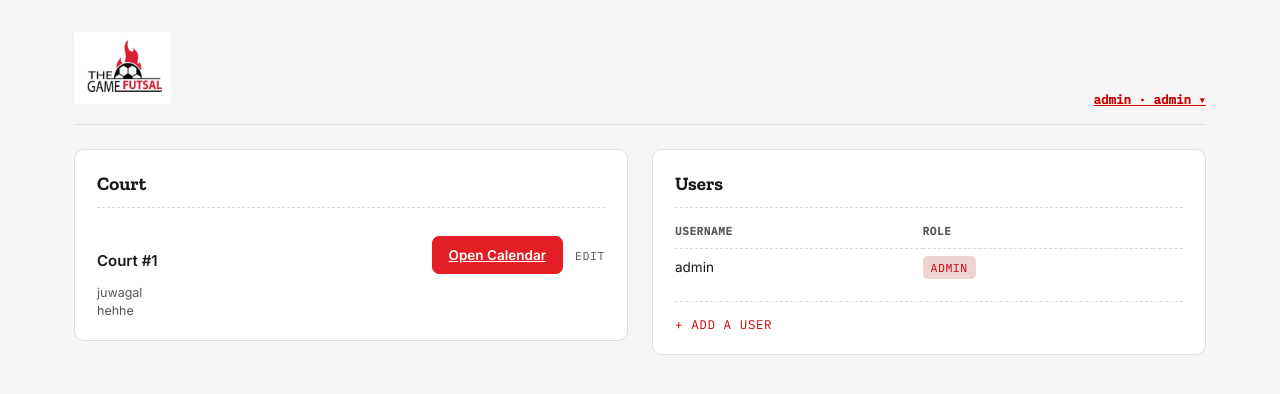
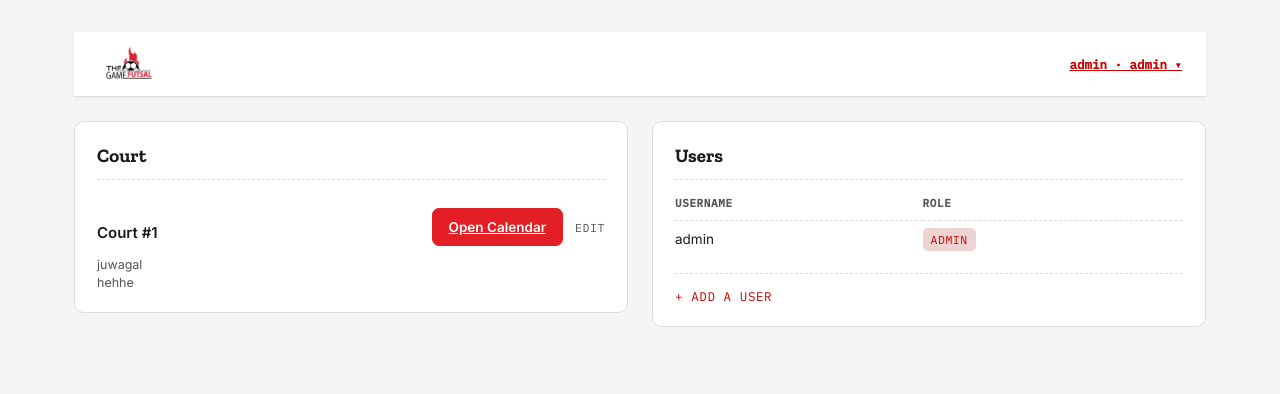
Before and after one commit to Prakriti-Shrestha03/Futsal_Training, a Flask app: page /admin in a window 1280 px wide. Shown: the top 394 px of the page. Run offline with Flask 3, Linux system fonts and the light colour scheme; a user stored in the database is signed in; data comes from the database, SQL or seed files in the repository; parts of the project's set-up code (start-up, migrations or seed data) failed here and were passed over; some libraries are stand-ins or nearby versions.

Commit message:
style: clean up header — sticky bar, proper logo size, pill user menu
- Header: white background, border-bottom + subtle shadow, sticky top,
  align-items center so logo and account section sit on the same line
- Remove decorative ::after pseudo-border (replaced by border-bottom)
- Logo: 72px -> 44px so it doesn't dominate the header bar
- User menu trigger: pill shape with border, dark text, no underline —
  overrides inherited red/underline from .header__account button
- Bump style.css to v=14

```diff
--- a/static/style.css
+++ b/static/style.css
@@ -37,7 +37,7 @@
 /* ---------- Logo image in header ---------- */
 
 .header__logo {
-  height: 72px;
+  height: 44px;
   width: auto;
   display: block;
   object-fit: contain;
@@ -55,26 +55,22 @@
 
 .app__header {
   display: flex;
-  align-items: baseline;
+  align-items: center;
   justify-content: space-between;
   flex-wrap: wrap;
-  gap: 16px;
-  padding-bottom: 18px;
+  gap: 12px;
+  padding: 10px 24px;
   margin-bottom: 24px;
-  position: relative;
+  background: var(--surface);
+  border-bottom: 1px solid var(--hairline);
+  box-shadow: 0 1px 4px rgba(0,0,0,0.06);
+  position: sticky;
+  top: 0;
+  z-index: 100;
 }
 
 .app__header::after {
-  content: "";
-  position: absolute;
-  left: 0; right: 0; bottom: 0;
-  height: 1px;
-  background-image: radial-gradient(circle, var(--hairline) 1.5px, transparent 1.6px),
-    linear-gradient(to right, var(--hairline) 0%, var(--hairline) 100%);
-  background-size: 14px 100%, 100% 1px;
-  background-repeat: repeat-x;
-  background-position: 0 bottom, 0 bottom;
-  opacity: 0.9;
+  display: none;
 }
 
 .header__brand {
@@ -733,20 +729,22 @@
 
 .user-menu__trigger {
   background: none;
-  border: none;
-  font-family: var(--font-mono);
-  font-size: 12.5px;
+  border: 1px solid var(--hairline);
+  border-radius: 20px;
+  font-family: var(--font-mono);
+  font-size: 12px;
   font-weight: 600;
   color: var(--ink);
   cursor: pointer;
-  padding: 4px 8px;
-  border-radius: 6px;
+  padding: 5px 12px;
   text-decoration: none;
-  transition: background 0.15s;
+  transition: background 0.15s, border-color 0.15s;
+  white-space: nowrap;
 }
 
 .user-menu__trigger:hover {
   background: var(--surface-dim);
+  border-color: #bbb;
 }
 
 .user-menu__dropdown {
--- a/templates/base.html
+++ b/templates/base.html
@@ -16,7 +16,7 @@
   <noscript>
     <link rel="stylesheet" href="https://fonts.googleapis.com/css2?family=Zilla+Slab:wght@500;600;700&family=Inter:wght@400;500;600&family=IBM+Plex+Mono:wght@400;500&display=swap">
   </noscript>
-  <link rel="stylesheet" href="{{ url_for('static', filename='style.css') }}?v=13">
+  <link rel="stylesheet" href="{{ url_for('static', filename='style.css') }}?v=14">
   {% block extra_head %}{% endblock %}
 </head>
 <body>
```
